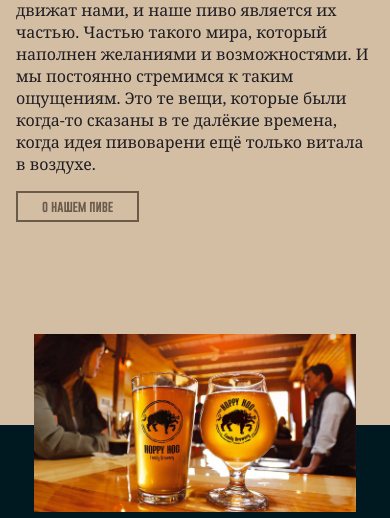
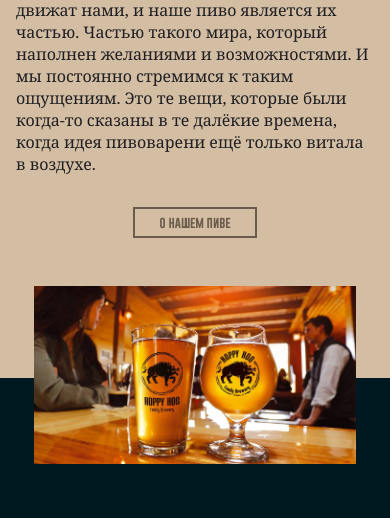
Before and after one commit to ultrinnan/hoppy_hog, a PHP site: page / in a window 390 px wide. Shown: the part 5369-5887 px from the top of the page. Run offline with PHP 8.4, Linux system fonts and the light colour scheme; some web fonts are replaced.

Commit message:
fixed mobile articles

```diff
--- a/css/main.css
+++ b/css/main.css
@@ -726,6 +726,8 @@ body {
     .fact-img img {
       right: 8px;
       left: auto; }
+  .articles-screen {
+    padding: 88px 0 0; }
   .article-slider {
     flex-direction: column; }
     .article-slider .article-img, .article-slider .article-content {
@@ -755,6 +757,9 @@ body {
     .about-company-txt p {
       max-width: 100%;
       text-align: center; }
+  .about-button {
+    margin: 32px auto 0;
+    display: block; }
   .gallery {
     column-count: auto; }
   .principles {
--- a/sass/main.scss
+++ b/sass/main.scss
@@ -575,9 +575,6 @@ body{
       margin: 0 auto;
     }
   }
-  .sorts-screen{
-
-  }
   .sorts-screen:after{
     width: 100%;
     margin-left: -50%;
@@ -601,6 +598,9 @@ body{
       right: 8px;
       left: auto;
     }
+  }
+  .articles-screen{
+    padding: 88px 0 0;
   }
   .article-slider{
     flex-direction: column;
@@ -640,6 +640,10 @@ body{
       max-width: 100%;
       text-align: center;
     }
+  }
+  .about-button{
+    margin: 32px auto 0;
+    display: block;
   }
   .gallery{
     column-count: auto;
```
Also changed, not shown: css/main.min.css, 1 other file.
